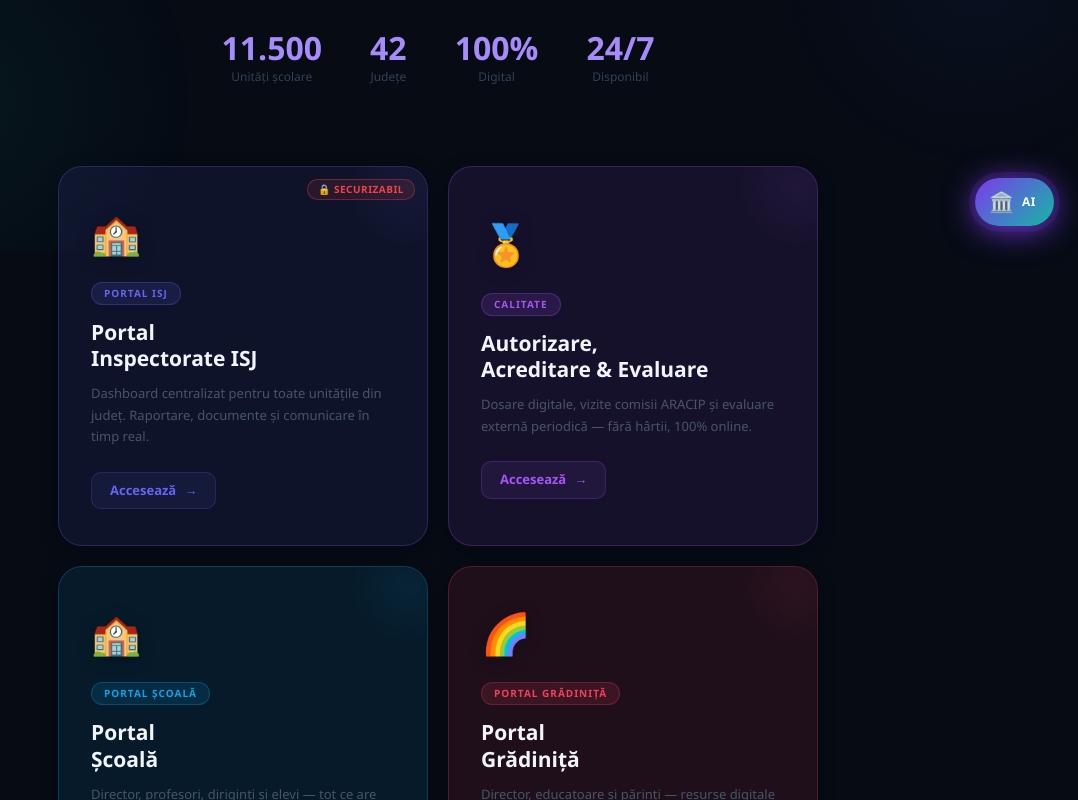
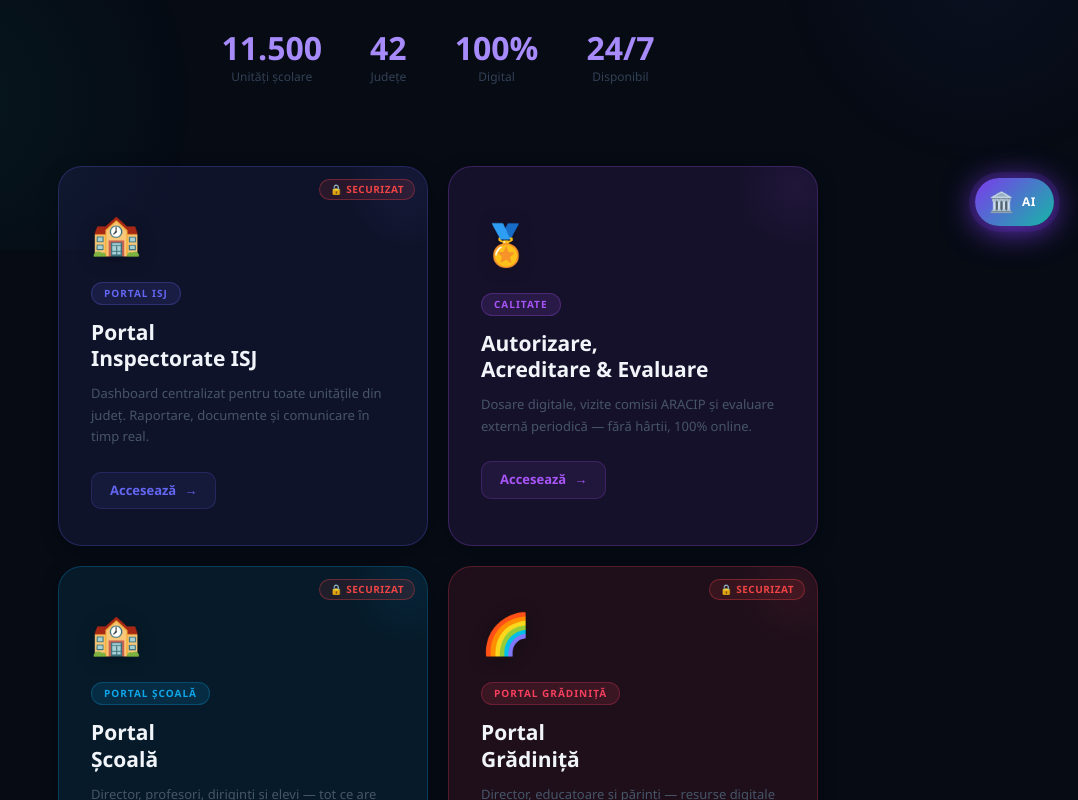
Before and after one commit to catalinradu2026-gif/leadflow-ai, a Next.js app: page /aracip in a window 1280 px wide. Shown: the part 550-1350 px from the top of the page, without its empty margins (202-1280 px from the left). Built offline with nearby package versions, Linux system fonts and the light colour scheme.

Commit message:
ARACIP: badge Securizabil -> Securizat pe ISJ, Scoala, Gradinita

```diff
--- a/app/aracip/page.tsx
+++ b/app/aracip/page.tsx
@@ -218,7 +218,7 @@
       colorBorder: 'rgba(99,102,241,0.25)',
       colorHover: 'rgba(99,102,241,0.18)',
       route: '/demo',
-      securizabil: true,
+      securizat: true,
     },
     {
       id: 'acreditare',
@@ -243,6 +243,7 @@
       colorBorder: 'rgba(14,165,233,0.25)',
       colorHover: 'rgba(14,165,233,0.18)',
       route: '/scoala',
+      securizat: true,
     },
     {
       id: 'gradinita',
@@ -255,6 +256,7 @@
       colorBorder: 'rgba(244,63,94,0.25)',
       colorHover: 'rgba(244,63,94,0.18)',
       route: '/gradinita',
+      securizat: true,
     },
   ]
 
@@ -425,7 +427,7 @@
                   opacity: hovered === card.id ? 1 : 0.5,
                 }} />
 
-                {(card as any).securizabil && (
+                {(card as any).securizat && (
                   <div style={{
                     position: 'absolute', top: 12, right: 12,
                     background: 'rgba(239,68,68,0.12)',
@@ -434,7 +436,7 @@
                     fontSize: '10px', fontWeight: 800, color: '#ef4444',
                     textTransform: 'uppercase', letterSpacing: '0.5px',
                   }}>
-                    🔒 Securizabil
+                    🔒 Securizat
                   </div>
                 )}
 
```
